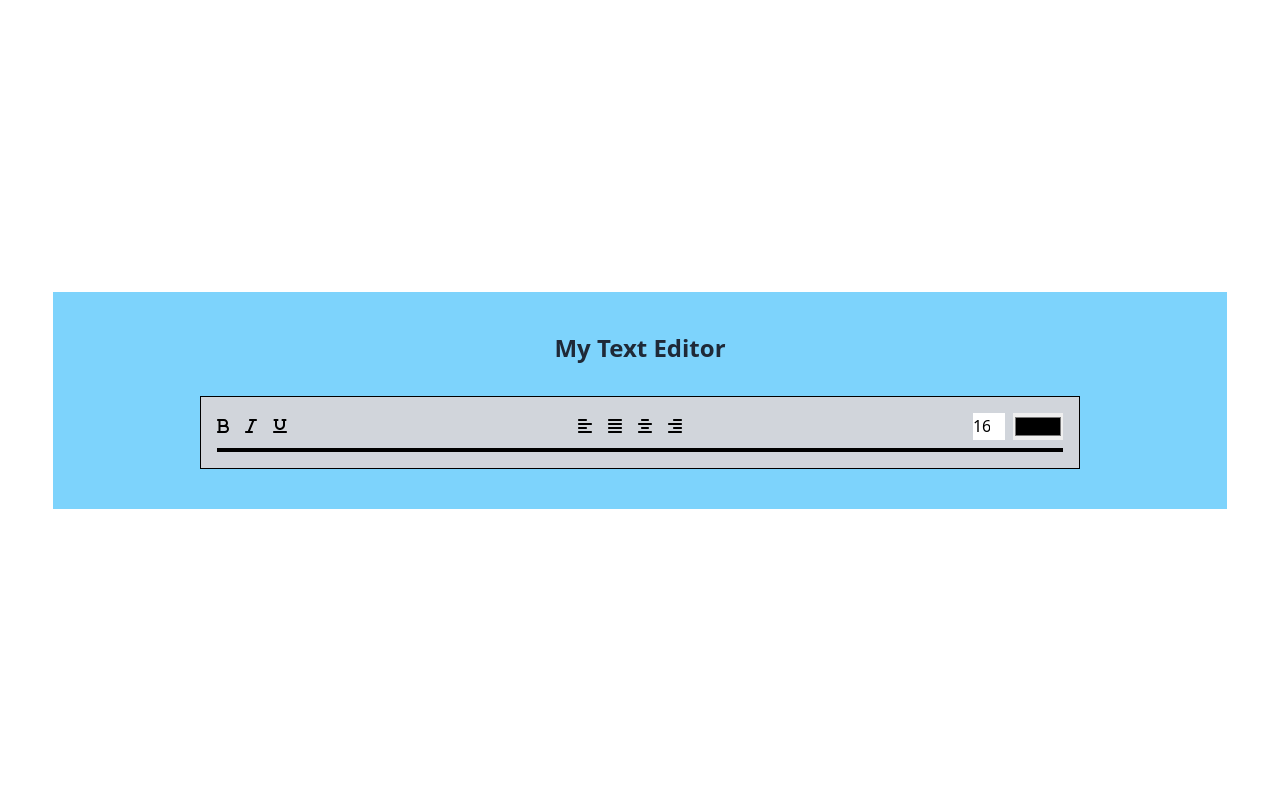
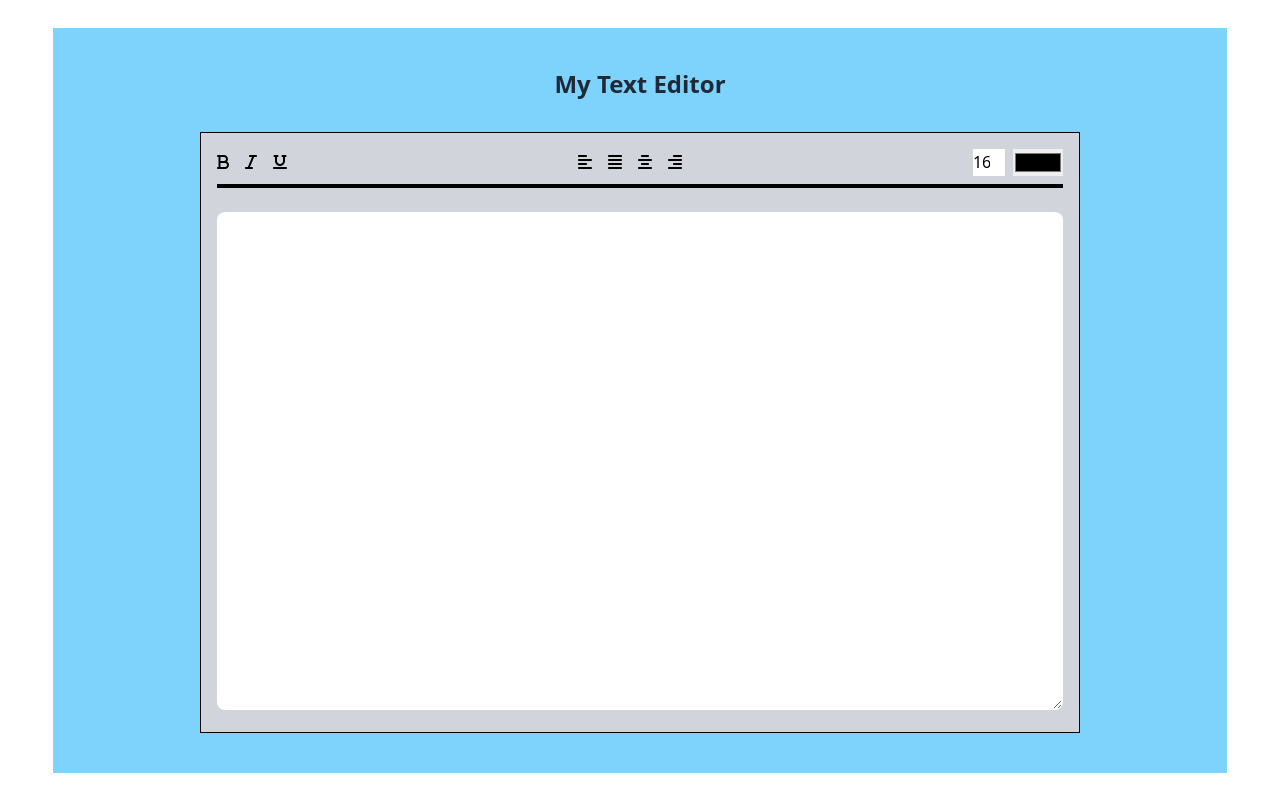
Before and after one commit to developerbadsa/Text-Editor-Project-by-JS, a plain HTML site: page index.html in a window 1280 px wide. Drawn offline with nearby package versions, Linux system fonts and the light colour scheme.

Commit message:
text editor design part done

```diff
--- a/assets/js/app.js
+++ b/assets/js/app.js
@@ -0,0 +1,3 @@
+const fontChanger = document.getElementById('fontChanger');
+const alignChanger = document.getElementById('alignChanger');
+const fntAndcltChanger = document.getElementById('fntAndcltChanger');
--- a/index.html
+++ b/index.html
@@ -8,7 +8,7 @@
     <link href="https://cdn.jsdelivr.net/npm/daisyui@3.5.1/dist/full.css" rel="stylesheet" type="text/css" />
     <script src="https://cdn.tailwindcss.com"></script>
 </head>
-<body class="">
+<body class="h-screen">
     <main class="mx-auto h-screen flex items-center">
         <section class="w-11/12 bg-sky-300 mx-auto py-10">
             <h1 class="text-center text-2xl font-bold pb-8">My Text Editor</h1>
@@ -16,24 +16,29 @@
             <div class="w-3/4 bg-gray-300 mx-auto border border-black px-4 py-4">
                 <!-- Header text editor -->
                 <div class="flex justify-between border-b border-b-4 border-black pb-2">
-                    <div class="flex justify-start items-center">
+                    <!-- Font changer -->
+                    <div id="fontChanger" class="flex justify-start items-center">
                         <a class="mr-4" href=""><svg xmlns="http://www.w3.org/2000/svg" height="1em" viewBox="0 0 384 512"><!--! Font Awesome Free 6.4.2 by @fontawesome - https://fontawesome.com License - https://fontawesome.com/license (Commercial License) Copyright 2023 Fonticons, Inc. --><path d="M0 64C0 46.3 14.3 32 32 32H80 96 224c70.7 0 128 57.3 128 128c0 31.3-11.3 60.1-30 82.3c37.1 22.4 62 63.1 62 109.7c0 70.7-57.3 128-128 128H96 80 32c-17.7 0-32-14.3-32-32s14.3-32 32-32H48V256 96H32C14.3 96 0 81.7 0 64zM224 224c35.3 0 64-28.7 64-64s-28.7-64-64-64H112V224H224zM112 288V416H256c35.3 0 64-28.7 64-64s-28.7-64-64-64H224 112z"/></svg></a>
                         <a class="mr-4" href=""><svg xmlns="http://www.w3.org/2000/svg" height="1em" viewBox="0 0 384 512"><!--! Font Awesome Free 6.4.2 by @fontawesome - https://fontawesome.com License - https://fontawesome.com/license (Commercial License) Copyright 2023 Fonticons, Inc. --><path d="M128 64c0-17.7 14.3-32 32-32H352c17.7 0 32 14.3 32 32s-14.3 32-32 32H293.3L160 416h64c17.7 0 32 14.3 32 32s-14.3 32-32 32H32c-17.7 0-32-14.3-32-32s14.3-32 32-32H90.7L224 96H160c-17.7 0-32-14.3-32-32z"/></svg></a>
                         <a class="mr-4" href=""><svg xmlns="http://www.w3.org/2000/svg" height="1em" viewBox="0 0 448 512"><!--! Font Awesome Free 6.4.2 by @fontawesome - https://fontawesome.com License - https://fontawesome.com/license (Commercial License) Copyright 2023 Fonticons, Inc. --><path d="M16 64c0-17.7 14.3-32 32-32h96c17.7 0 32 14.3 32 32s-14.3 32-32 32H128V224c0 53 43 96 96 96s96-43 96-96V96H304c-17.7 0-32-14.3-32-32s14.3-32 32-32h96c17.7 0 32 14.3 32 32s-14.3 32-32 32H384V224c0 88.4-71.6 160-160 160s-160-71.6-160-160V96H48C30.3 96 16 81.7 16 64zM0 448c0-17.7 14.3-32 32-32H416c17.7 0 32 14.3 32 32s-14.3 32-32 32H32c-17.7 0-32-14.3-32-32z"/></svg></a>
 
                     </div>
-                    <div class="flex gap-4 -ml-4 items-center">
+                    <!-- alignment changer -->
+                    <div id="alignChanger" class="flex gap-4 -ml-4 items-center">
                         <a href=""><svg xmlns="http://www.w3.org/2000/svg" height="1em" viewBox="0 0 448 512"><!--! Font Awesome Free 6.4.2 by @fontawesome - https://fontawesome.com License - https://fontawesome.com/license (Commercial License) Copyright 2023 Fonticons, Inc. --><path d="M288 64c0 17.7-14.3 32-32 32H32C14.3 96 0 81.7 0 64S14.3 32 32 32H256c17.7 0 32 14.3 32 32zm0 256c0 17.7-14.3 32-32 32H32c-17.7 0-32-14.3-32-32s14.3-32 32-32H256c17.7 0 32 14.3 32 32zM0 192c0-17.7 14.3-32 32-32H416c17.7 0 32 14.3 32 32s-14.3 32-32 32H32c-17.7 0-32-14.3-32-32zM448 448c0 17.7-14.3 32-32 32H32c-17.7 0-32-14.3-32-32s14.3-32 32-32H416c17.7 0 32 14.3 32 32z"/></svg></a>
                         <a href=""><svg xmlns="http://www.w3.org/2000/svg" height="1em" viewBox="0 0 448 512"><!--! Font Awesome Free 6.4.2 by @fontawesome - https://fontawesome.com License - https://fontawesome.com/license (Commercial License) Copyright 2023 Fonticons, Inc. --><path d="M448 64c0-17.7-14.3-32-32-32H32C14.3 32 0 46.3 0 64S14.3 96 32 96H416c17.7 0 32-14.3 32-32zm0 256c0-17.7-14.3-32-32-32H32c-17.7 0-32 14.3-32 32s14.3 32 32 32H416c17.7 0 32-14.3 32-32zM0 192c0 17.7 14.3 32 32 32H416c17.7 0 32-14.3 32-32s-14.3-32-32-32H32c-17.7 0-32 14.3-32 32zM448 448c0-17.7-14.3-32-32-32H32c-17.7 0-32 14.3-32 32s14.3 32 32 32H416c17.7 0 32-14.3 32-32z"/></svg></a>
                         <a href=""><svg xmlns="http://www.w3.org/2000/svg" height="1em" viewBox="0 0 448 512"><!--! Font Awesome Free 6.4.2 by @fontawesome - https://fontawesome.com License - https://fontawesome.com/license (Commercial License) Copyright 2023 Fonticons, Inc. --><path d="M352 64c0-17.7-14.3-32-32-32H128c-17.7 0-32 14.3-32 32s14.3 32 32 32H320c17.7 0 32-14.3 32-32zm96 128c0-17.7-14.3-32-32-32H32c-17.7 0-32 14.3-32 32s14.3 32 32 32H416c17.7 0 32-14.3 32-32zM0 448c0 17.7 14.3 32 32 32H416c17.7 0 32-14.3 32-32s-14.3-32-32-32H32c-17.7 0-32 14.3-32 32zM352 320c0-17.7-14.3-32-32-32H128c-17.7 0-32 14.3-32 32s14.3 32 32 32H320c17.7 0 32-14.3 32-32z"/></svg></a>
                         <a href=""><svg xmlns="http://www.w3.org/2000/svg" height="1em" viewBox="0 0 448 512"><!--! Font Awesome Free 6.4.2 by @fontawesome - https://fontawesome.com License - https://fontawesome.com/license (Commercial License) Copyright 2023 Fonticons, Inc. --><path d="M448 64c0 17.7-14.3 32-32 32H192c-17.7 0-32-14.3-32-32s14.3-32 32-32H416c17.7 0 32 14.3 32 32zm0 256c0 17.7-14.3 32-32 32H192c-17.7 0-32-14.3-32-32s14.3-32 32-32H416c17.7 0 32 14.3 32 32zM0 192c0-17.7 14.3-32 32-32H416c17.7 0 32 14.3 32 32s-14.3 32-32 32H32c-17.7 0-32-14.3-32-32zM448 448c0 17.7-14.3 32-32 32H32c-17.7 0-32-14.3-32-32s14.3-32 32-32H416c17.7 0 32 14.3 32 32z"/></svg></a>
                     </div>
-                    <div class="flex gap-2">
+                    <!-- Font size and color -->
+                    <div id="fntAndcltChanger" class="flex gap-2">
                         <input class="w-8 text-black bg-none" type="number" value="16">
                         <input type="color">
                     </div>
                 </div>
-
+                <div>
+                    <textarea class="input w-full h-full mt-6 p-2" name="" id="" cols="30" rows="20"></textarea>
+                </div>
             </div>
         </section>
     </main>
```
